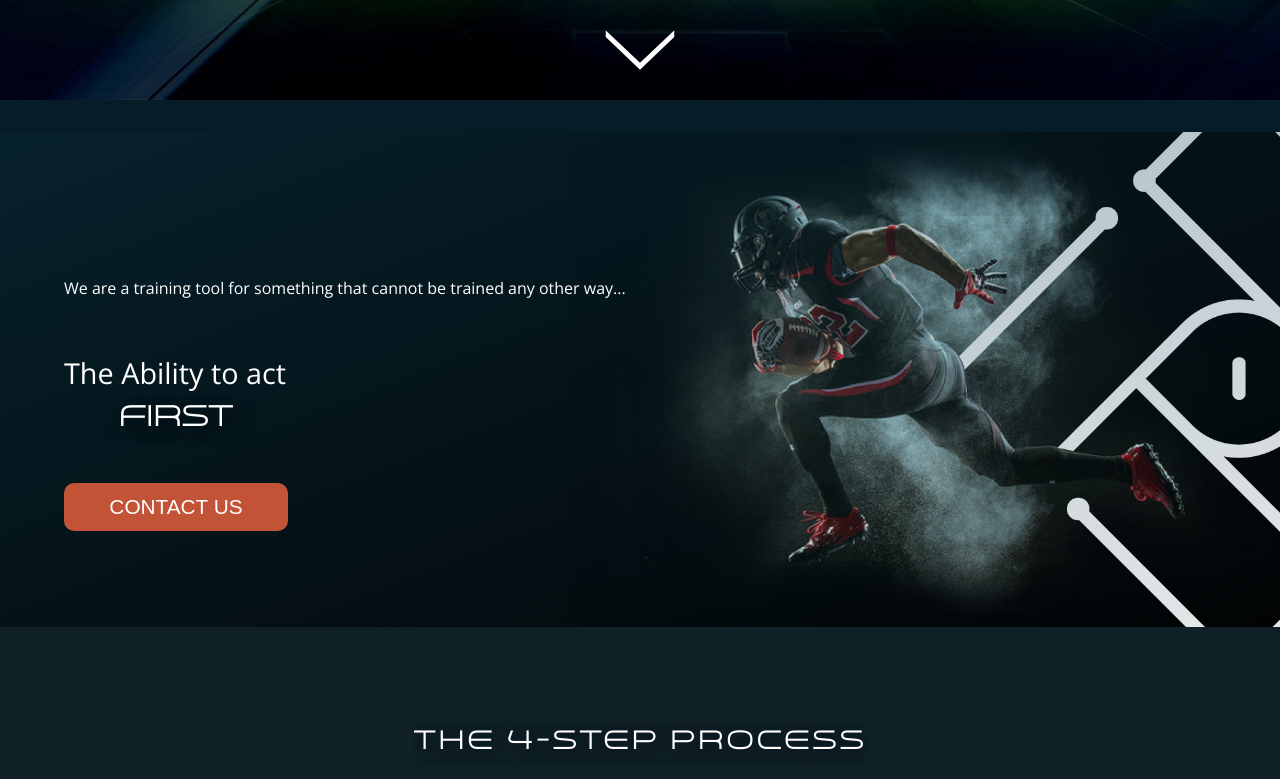
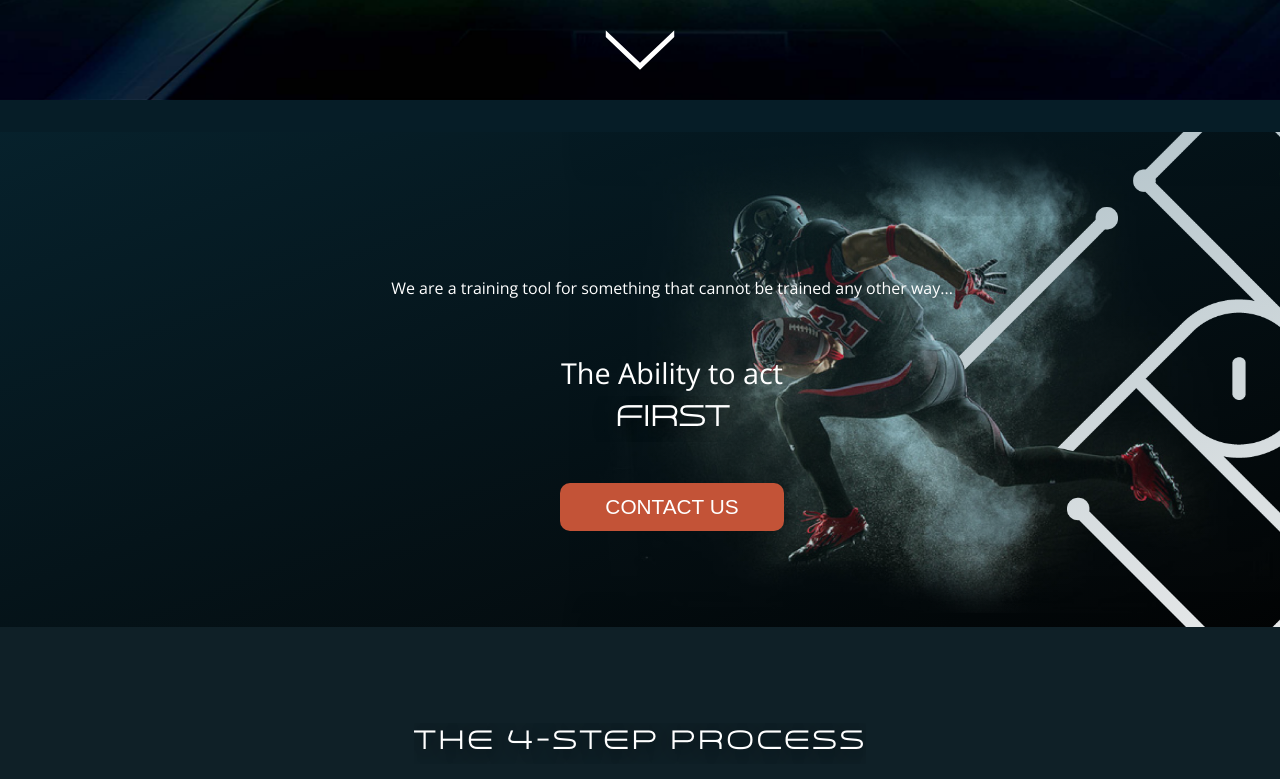
Before and after one commit to karyma-dev/preception, a React (Create React App) app: page / in a window 1280 px wide. Shown: the part 700-1479 px from the top of the page. Built offline with nearby package versions, Linux system fonts and the light colour scheme.

Commit message:
roadmap bigger, second panel centered, proper job placement

```diff
--- a/src/components/Home/index.js
+++ b/src/components/Home/index.js
@@ -93,7 +93,7 @@ export default class Home extends React.Component {
 
         <q className="testinomal-section--quote">
           If you're not trying to utilize technology in some form, you're going to be left behind..
-          This is something I want to incorportate into every training [as a coach]
+          This is something I want to incorportate into every training session.
         </q>
         <p className="testinomal-section--quoter">
           Kevin Harmse, Former Professional Soccer Player, Assistant - Simon Fraser University
@@ -153,7 +153,7 @@ export default class Home extends React.Component {
             <img src={yuan} alt="Yuan Wang" />
             <span>
               <h4>Yuan Wang</h4>
-              <p>Neuroscientist</p>
+              <p>Software Guru</p>
             </span>
           </div>
 
@@ -161,7 +161,7 @@ export default class Home extends React.Component {
             <img src={jordan} alt="Jordan Shimell" />
             <span>
               <h4>Jordan Shimell</h4>
-              <p>Developer</p>
+              <p>Neuroscientist</p>
             </span>
           </div>
         </div>
--- a/src/styles/css/main.css
+++ b/src/styles/css/main.css
@@ -179,8 +179,7 @@ h5 {
   flex-wrap: wrap;
   flex-direction: column;
   font-size: 1.8rem;
-  align-items: flex-start;
-  padding-left: 10rem;
+  align-items: center;
 }
 .quotes-section--primary-para {
   padding-top: 3rem;
@@ -417,7 +416,7 @@ h5 {
   letter-spacing: 0.2rem;
 }
 .roadmap-section--img--1 {
-  width: 50vw;
+  width: 70vw;
   height: auto;
   border: 3px white solid;
   padding: 2rem;
@@ -855,7 +854,7 @@ h5 {
 }
 
 .line-orange {
-  width: 50vw;
+  width: 70vw;
   margin: 1rem 0;
   border: 1.5px #c15236 solid;
   background-color: #c15236;
--- a/src/styles/sass/components/_line.scss
+++ b/src/styles/sass/components/_line.scss
@@ -1,5 +1,5 @@
 .line-orange {
-  width: 50vw;
+  width: 70vw;
   margin: 1rem 0;
   border: 1.5px #c15236 solid;
   background-color: #c15236;
--- a/src/styles/sass/pages/_home.scss
+++ b/src/styles/sass/pages/_home.scss
@@ -42,8 +42,7 @@
 
   @include homepage-background-properties();
   font-size: $default-font-size;
-  align-items: flex-start;
-  padding-left: 10rem;
+  align-items: center;
 
   &--primary-para {
     padding-top: 3rem;
@@ -130,7 +129,7 @@
     letter-spacing: $header-letter-spacing;
   }
   &--img--1 {
-    width: 50vw;
+    width: 70vw;
     height: auto;
     border: 3px white solid;
     padding: 2rem;
```
Also changed, not shown: 1 other file (tests, documents, lock files or other folders).
